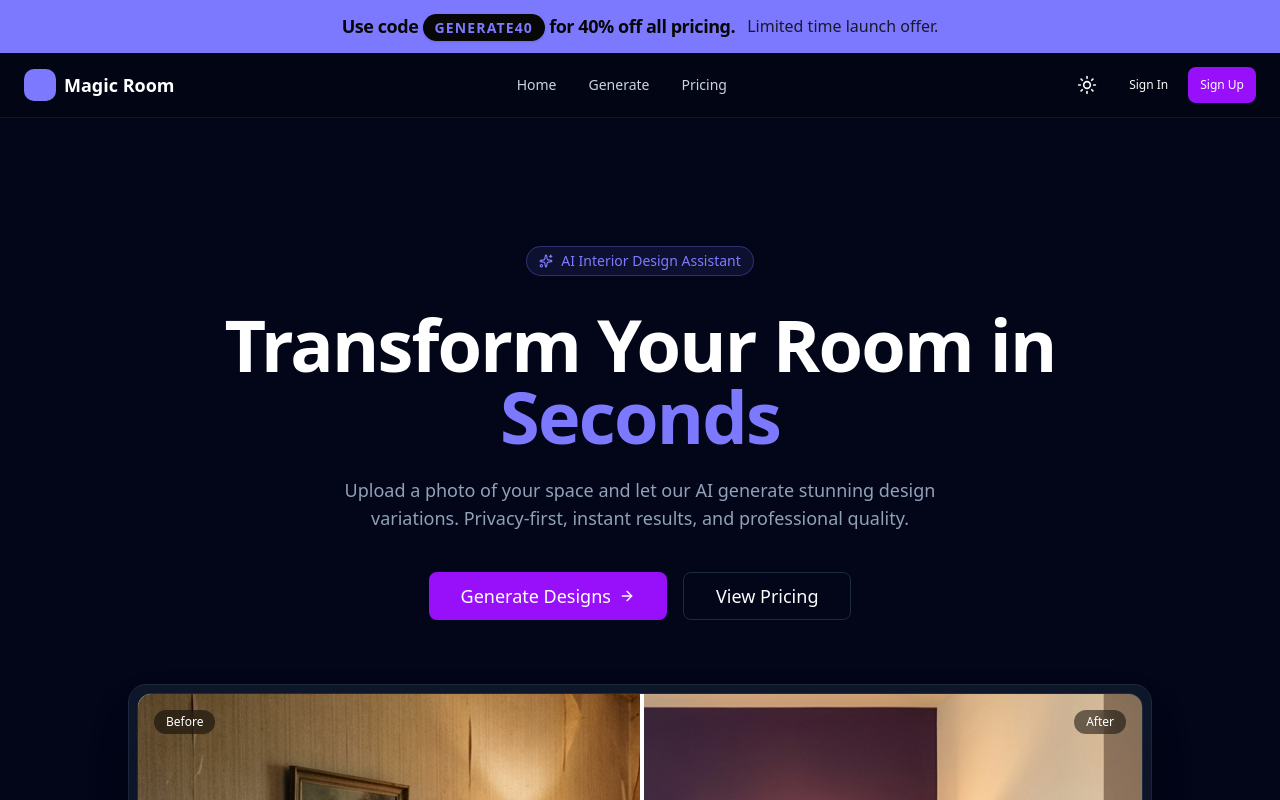
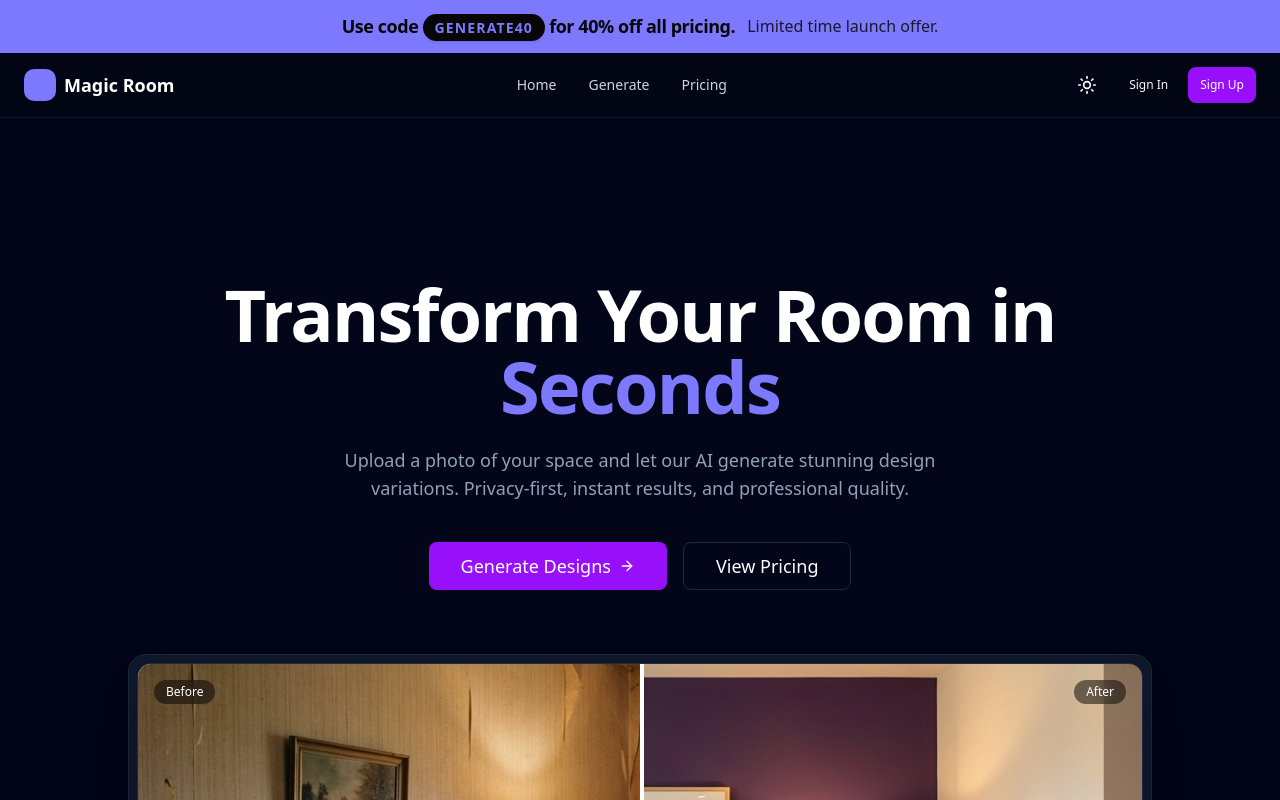
Before and after one commit to ThanosKa/magic-room, a Next.js app: page / in a window 1280 px wide. Shown: the top 800 px of the page. Built offline with nearby package versions, Linux system fonts and the light colour scheme; no server answers.

Commit message:
feat: remove AI Interior Design Assistant pill badge

```diff
--- a/app/page.tsx
+++ b/app/page.tsx
@@ -17,12 +17,6 @@ export default function Home() {
       <section className="relative overflow-hidden bg-white pb-16 pt-24 dark:bg-slate-950 md:pb-32 md:pt-32">
         <div className="container px-4 md:px-6">
           <div className="flex flex-col items-center text-center">
-            {/* Pill Badge */}
-            <div className="inline-flex items-center rounded-full border border-primary/20 bg-primary/5 px-3 py-1 text-sm font-medium text-primary dark:border-primary/30 dark:bg-primary/10 dark:text-primary">
-              <Sparkles className="mr-2 h-3.5 w-3.5" />
-              AI Interior Design Assistant
-            </div>
-
             <h1 className="mt-8 max-w-4xl text-4xl font-bold tracking-tight text-slate-900 dark:text-white md:text-6xl lg:text-7xl">
               Transform Your Room in <br className="hidden md:block" />
               <span className="text-primary">Seconds</span>
```
